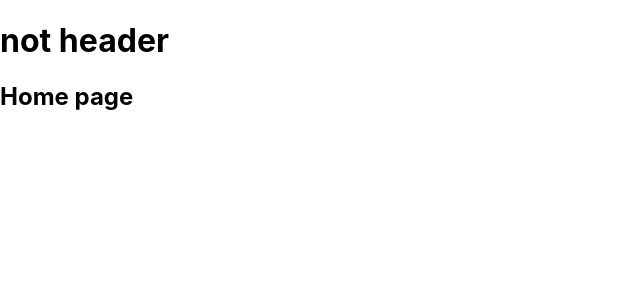
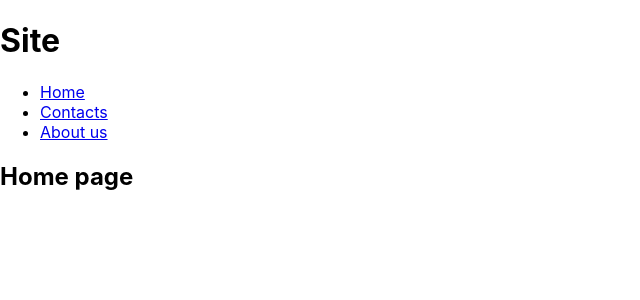
Before and after one commit to fc-fullstack-courses/pfe-2023-1-react-lessons, a React (Create React App) app: page / in a window 1280 px wide. Shown: the top 300 px of the page, without its empty margins (0-640 px from the left). Built offline with nearby package versions, Linux system fonts and the light colour scheme.

Commit message:
Add react-router-dom links example

```diff
--- a/src/App.js
+++ b/src/App.js
@@ -1,6 +1,6 @@
 import React from 'react';
 import './App.css';
-import { BrowserRouter, Switch, Route } from 'react-router-dom';
+import { BrowserRouter, Switch, Route, Link } from 'react-router-dom';
 
 class App extends React.Component {
   constructor(props) {
@@ -13,7 +13,16 @@ class App extends React.Component {
     return (
       <BrowserRouter>
         {/* завжди малюється */}
-        <h1>not header</h1>
+        <header>
+          <h1>Site</h1>
+          <nav>
+            <ul>
+              <li><Link to="/">Home</Link></li>
+              <li><Link to="/contacts">Contacts</Link></li>
+              <li><Link to="/about">About us</Link></li>
+            </ul>
+          </nav>
+        </header>
         {/* малювати за умовою, пов'язаною з урлою */}
         <Switch>
           {/* конкрентний маршрут, світч відмальовую перший маршрут який задовільняє урлі */}
```
